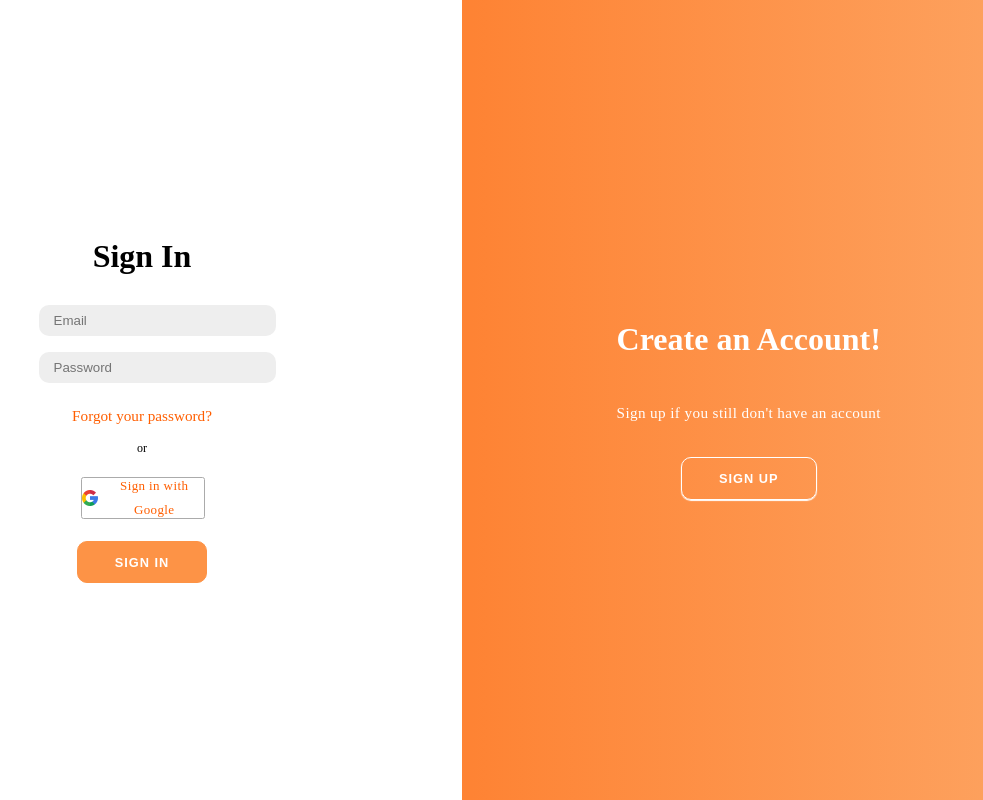
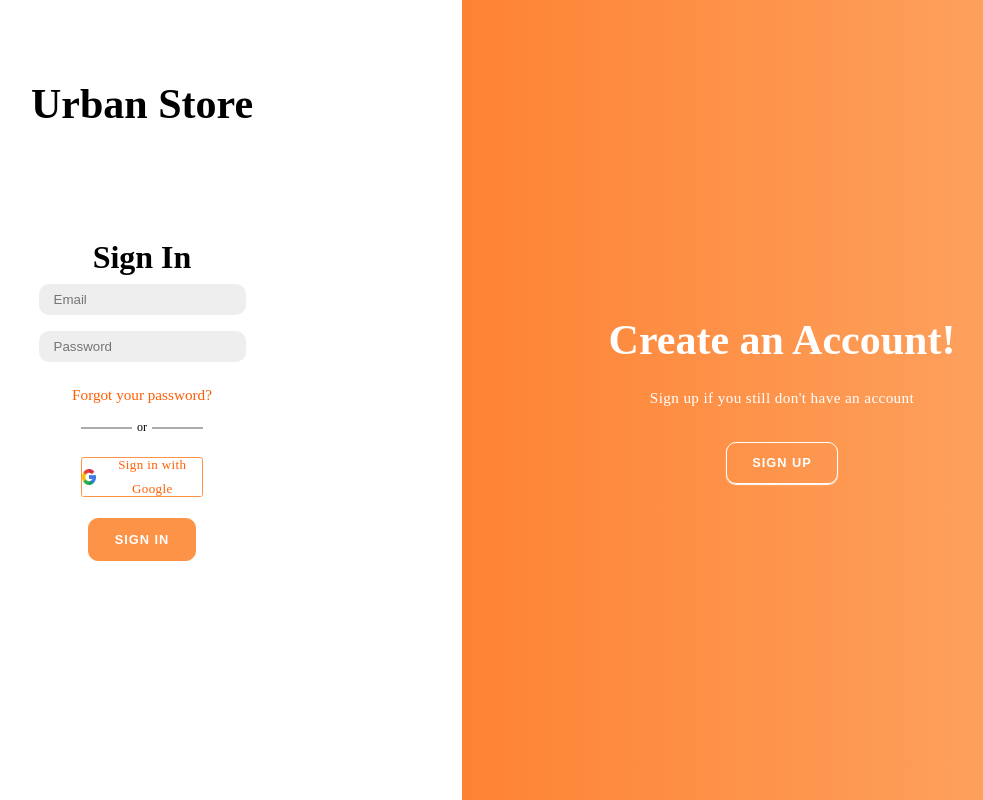
Before and after one commit to DenisDuque/TiendaOnline, a PHP site: page /TiendaOnline/views/LoginView.html in a window 1280 px wide. Shown: the whole page, without its empty margins (178-1161 px from the left). Run offline with PHP 8.4, Linux system fonts and the light colour scheme.

Commit message:
Login css cambiado

```diff
--- a/views/LoginView.html
+++ b/views/LoginView.html
@@ -9,11 +9,11 @@
     <script src="views/js/Login.js"></script>
 </head>
 <body>
-        <div class="container" id="container">
+        <div id="container">
             <div class="form-container sign-up-container">
-                <form action="index.php?page=login&action=register" method="POST">
-                    <h1>Sign Up</h1>
-
+                <form action="index.php?page=User&action=processRegistration" method="POST">
+                    <h1>Urban Store</h1>
+                    <h2>Sign Up</h2>
                     <label>
                         <input type="text" name="registerUsername" placeholder="Name">
                     </label>
@@ -26,21 +26,22 @@
                     <label>
                         <input type="password" name="registerPassword" placeholder="Password">
                     </label>
-                    <span>or</span>
-                    <button class="social-container button-expand">
+                    <span><div></div>or<div></div></span>
+                    <div class="social-container">
                         <a href="mailto:d.duque.dev@gmail.com" target="_blank" class="social">
-                            <div>
+                            <div class="button-expand">
                                 <img src="views/assets/images/utils/google.png" alt="Google">
-                                <p>Sign up with Google</p>
+                                <p>Sign in with Google</p>
                             </div>
                         </a>
-                    </button>
+                    </div>
                     <button style="margin-top: 9px">Sign Up</button>
                 </form>
             </div>
             <div class="form-container sign-in-container">
-                <form action="index.php?page=login&action=login" method="POST">
-                    <h1>Sign In</h1>
+                <form action="index.php?page=User&action=processLogin" method="POST">
+                    <h1>Urban Store</h1>
+                    <h2>Sign In</h2>
                     <label>
                         <input type="email" name="loginEmail" placeholder="Email">
                     </label>
@@ -48,7 +49,7 @@
                         <input type="password" name="loginPassword" placeholder="Password">
                     </label>
                     <a href="#">Forgot your password?</a>
-                    <span>or</span>
+                    <span><div></div>or<div></div></span>
                     <div class="social-container">
                         <a href="mailto:d.duque.dev@gmail.com" target="_blank" class="social">
                             <div class="button-expand">
--- a/views/scss/css/Login.css
+++ b/views/scss/css/Login.css
@@ -5,80 +5,24 @@ html, body {
   padding: 0;
 }
 
-<<<<<<< HEAD
-=======
-body {
-  font-family: "Montserrat", sans-serif;
-  display: flex;
-  flex-direction: column;
-  overflow: hidden;
-  align-items: center;
-  justify-content: center;
-  background-size: 300% 300%;
-  background-image: linear-gradient(-45deg, #FF5E00 0%, #FD9346 25%, #FDA766 51%, #FFCB74 100%);
-  -webkit-animation: AnimateBackground 20s ease infinite;
-  animation: AnimateBackground 20s ease infinite;
-  height: 100vh;
-  margin: -2vh 0 6vh;
-  margin-top: 2vh;
-  -webkit-user-select: none;
-  -ms-user-select: none;
-  user-select: none;
-}
-
-@-webkit-keyframes AnimateBackground {
-  0% {
-    background-position: 0% 50%;
-  }
-  50% {
-    background-position: 100% 50%;
-  }
-  100% {
-    background-position: 0% 50%;
-  }
-}
-@keyframes AnimateBackground {
-  0% {
-    background-position: 0% 50%;
-  }
-  50% {
-    background-position: 100% 50%;
-  }
-  100% {
-    background-position: 0% 50%;
-  }
-}
->>>>>>> 4ada6f3dd1ce60cd847cd7c272d04287927ce57b
 * {
   box-sizing: border-box;
   overflow: hidden;
 }
 
+h1 {
+  font-weight: bold;
+  margin: 0;
+  font-size: 42px;
+}
+
 h2 {
   font-weight: bold;
   margin: 0;
+  font-size: 32px;
 }
 
-p {
-  font-size: 1.9vh;
-  font-weight: 100;
-  line-height: 3vh;
-  letter-spacing: 0.03vw;
-  margin: 2.7vh 0 4vh;
-}
-
-span {
-  font-size: 1.5vh;
-}
-
-a {
-  color: #FF5E00;
-  font-size: 1.9vh;
-  text-decoration: none;
-  margin: 2vh 0;
-}
-
-.container {
+#container {
   background: #fff;
   position: relative;
   overflow: hidden;
@@ -86,8 +30,33 @@ a {
   height: 100vh;
   transition: 0.3s;
 }
-
-.form-container form {
+#container p {
+  font-size: 1.9vh;
+  font-weight: 100;
+  line-height: 3vh;
+  letter-spacing: 0.03vw;
+  margin: 2.7vh 0 4vh;
+}
+#container span {
+  width: 10vw;
+  display: flex;
+  flex-direction: row;
+  justify-content: space-around;
+  align-items: center;
+  font-size: 1.5vh;
+}
+#container span div {
+  border: 1px solid #ABABAB;
+  height: 0.1vh;
+  width: 4vw;
+}
+#container a {
+  color: #FF5E00;
+  font-size: 1.9vh;
+  text-decoration: none;
+  margin: 2vh 0;
+}
+#container .form-container form {
   background: #fff;
   display: flex;
   flex-direction: column;
@@ -97,15 +66,17 @@ a {
   align-items: center;
   text-align: center;
 }
-
-.social-container {
+#container .form-container form h1 {
+  position: absolute;
+  top: 10%;
+}
+#container .social-container {
   margin: 2.7vh 0;
   display: block;
   width: 9.6vw;
 }
-
-.social-container a {
-  border: 1px solid #ABABAB;
+#container .social-container a {
+  border: 1px solid #FD9346;
   border-radius: 0.2vw;
   display: flex;
   flex-direction: row;
@@ -115,7 +86,7 @@ a {
   height: 5vh;
   width: 100%;
 }
-.social-container a div {
+#container .social-container a div {
   width: 100%;
   height: 100%;
   display: flex;
@@ -123,18 +94,17 @@ a {
   align-items: center;
   justify-content: center;
 }
-.social-container a div img {
+#container .social-container a div img {
   width: 2vh;
   height: 2vh;
 }
-.social-container a div p {
+#container .social-container a div p {
   font-size: 13px;
   margin: 0;
   padding: 0;
   padding-left: 0.5vw;
 }
-
-.form-container input {
+#container .form-container input {
   background: #eee;
   border: none;
   border-radius: 10px;
@@ -142,34 +112,46 @@ a {
   margin: 1vh 0;
   width: 100%;
 }
-.form-container input:hover {
+#container .form-container input:hover {
   transform: scale(101%);
 }
-
-button {
+#container .button-expand {
+  transition: all 0.25s ease;
+  background: #FD9346;
+  box-shadow: inset 0 0 10px 3vw white;
+}
+#container .button-expand::after {
+  box-shadow: inset 0 0 0 1px #FD9346;
+}
+#container .button-expand:hover {
+  box-shadow: inset 0 0 1px 0px white;
+  color: white;
+}
+#container button {
   border-radius: 10px;
   box-shadow: 0 1px 1px;
   border: 1px solid #FD9346;
   background: #FD9346;
+  display: flex;
+  flex-direction: row;
+  align-items: center;
+  justify-content: center;
   color: #fff;
   font-size: 1.6vh;
   font-weight: bold;
-  padding: 1.6vh 2.9vw;
+  padding: 1.6vh 2vw;
   letter-spacing: 1px;
   text-transform: uppercase;
   transition: transform 0.1s ease-in;
   cursor: pointer;
 }
-button:active {
+#container button:active {
   transform: scale(0.95);
 }
-button:hover {
-  transform: scale(1.01);
-}
-button:focus {
+#container button:focus {
   outline: none;
 }
-button.ghost {
+#container button.ghost {
   background: transparent;
   border-color: #fff;
 }
@@ -240,28 +222,28 @@ button.ghost {
   transform: translateY(-20%);
 }
 
-.container.right-panel-active .sign-in-container {
+#container.right-panel-active .sign-in-container {
   transform: translateY(100%);
 }
 
-.container.right-panel-active .overlay-container {
+#container.right-panel-active .overlay-container {
   transform: translateX(-100%);
 }
 
-.container.right-panel-active .sign-up-container {
+#container.right-panel-active .sign-up-container {
   transform: translateX(100%);
   opacity: 1;
   z-index: 5;
 }
 
-.container.right-panel-active .overlay {
+#container.right-panel-active .overlay {
   transform: translateX(50%);
 }
 
-.container.right-panel-active .overlay-left {
+#container.right-panel-active .overlay-left {
   transform: translateY(0);
 }
 
-.container.right-panel-active .overlay-right {
+#container.right-panel-active .overlay-right {
   transform: translateY(20%);
 }/*# sourceMappingURL=login.css.map */
--- a/views/scss/css/main.css
+++ b/views/scss/css/main.css
@@ -51,7 +51,9 @@ body #categories .category {
   align-content: center;
   box-shadow: 1px 2px 4px 0px rgba(0, 0, 0, 0.25);
   list-style: none;
-  user-select: none;
+  -webkit-user-select: none;
+     -moz-user-select: none;
+          user-select: none;
   cursor: pointer;
   transition: all ease 0.2s;
 }
--- a/views/scss/login.scss
+++ b/views/scss/login.scss
@@ -12,10 +12,27 @@ html, body {
     overflow: hidden;
 }
 
+h1 {
+    font-weight: bold;
+    margin: 0;
+    font-size: 42px;
+}
+
+
+
 h2 {
     font-weight: bold;
     margin: 0;
+    font-size: 32px;
 }
+
+#container {
+    background: #fff;
+    position: relative;
+    overflow: hidden;
+    width: 100vw;
+    height: 100vh;
+    transition: 0.3s;
 
     p {
         font-size: 1.9vh;
@@ -26,6 +43,16 @@ p {
     }
 
     span {
+        width: 10vw;
+        display: flex;
+        flex-direction: row;
+        justify-content: space-around;
+        align-items: center;
+        div {
+            border: 1px solid $grey;
+            height: 0.1vh;
+            width: 4vw;
+        }
         font-size: 1.5vh;
     }
 
@@ -34,15 +61,6 @@ a {
         font-size: 1.9vh;
         text-decoration: none;
         margin: 2vh 0;
-}
-
-.container {
-    background: #fff;
-    position: relative;
-    overflow: hidden;
-    width: 100vw;
-    height: 100vh;
-    transition: 0.3s;
     }
 
     .form-container form {
@@ -54,6 +72,10 @@ a {
         justify-content: center;
         align-items: center;
         text-align: center;
+        h1 {
+            position: absolute;
+            top: 10%;
+        }
     }
 
     .social-container {
@@ -62,22 +84,10 @@ a {
         width: 9.6vw;
     }
 
-.button-expand {
-    transition: all 0.25s ease;
-    &::after{
-      box-shadow: inset 0 0 0 1px $orange;
-    }
-    &::before{
-      background: $orange;
-      box-shadow: inset 0 0 0 $icon-size $white;
-    }
-    &:hover::before{
-      box-shadow: inset 0 0 0 1px $white;
-    }
-}
+
 
     .social-container a {
-    border: 1px solid $grey;
+        border: 1px solid #FD9346;
         border-radius: 0.2vw;
         display: flex;
         flex-direction: row;
@@ -122,15 +132,33 @@ a {
         }
     }
 
+    .button-expand {
+        transition: all 0.25s ease;
+        background: #FD9346;
+        box-shadow: inset 0 0 10px 3vw white;
+
+        &::after{
+          box-shadow: inset 0 0 0 1px #FD9346;
+        }
+        &:hover{
+            box-shadow: inset 0 0 1px 0px white;
+            color: white;
+        }
+    }
+
     button {
         border-radius: 10px;
         box-shadow: 0 1px 1px;
         border: 1px solid #FD9346;
         background: #FD9346;
+        display: flex;
+        flex-direction: row;
+        align-items: center;
+        justify-content: center;
         color: #fff;
         font-size: 1.6vh;
         font-weight: bold;
-    padding: 1.6vh 2.9vw;
+        padding: 1.6vh 2vw;
         letter-spacing: 1px;
         text-transform: uppercase;
         transition: transform 0.1s ease-in;
@@ -140,9 +168,6 @@ button {
             transform: scale(0.95);
         }
 
-    &:hover {
-        transform: scale(1.01);
-    }
 
         &:focus {
             outline: none;
@@ -153,6 +178,7 @@ button {
             border-color: #fff;
         }
     }
+}
 
 .form-container {
     position: absolute;
@@ -160,7 +186,6 @@ button {
     height: 100%;
     transition: all .6s ease-in-out;
 }
-
 .sign-in-container {
     left: 0;
     width: 50%;
@@ -210,7 +235,6 @@ button {
     transform: translateY(0);
     transition: transform .6s ease-in-out;
 }
-
 .overlay-right {
     right: 0;
     transform: translateY(0);
@@ -219,35 +243,34 @@ button {
 .overlay-left {
     transform: translateY(-20%);
 }
-
 // Move signIn to right
-.container.right-panel-active .sign-in-container {
+#container.right-panel-active .sign-in-container {
     transform: translateY(100%);
 }
 
 // Move overlay to left
-.container.right-panel-active .overlay-container {
+#container.right-panel-active .overlay-container {
     transform: translateX(-100%);
 }
 
 // Bring signUp over signIn
-.container.right-panel-active .sign-up-container {
+#container.right-panel-active .sign-up-container {
     transform: translateX(100%);
     opacity: 1;
     z-index: 5;
 }
 
 // Move overlay back to right
-.container.right-panel-active .overlay {
+#container.right-panel-active .overlay {
     transform: translateX(50%);
 }
 
 // Bring back the text to center
-.container.right-panel-active .overlay-left {
+#container.right-panel-active .overlay-left {
     transform: translateY(0);
 }
 
 // Same effect for right
-.container.right-panel-active .overlay-right {
+#container.right-panel-active .overlay-right {
     transform: translateY(20%);
 }
```
Also changed, not shown: controllers/UserController.php (+9 -8 lines), models/UserModel.php (+12 -10 lines), views/scss/css/administrator.css (+33 -0 lines), 6 other files. Lines whose indentation alone changed are shown as unchanged.
